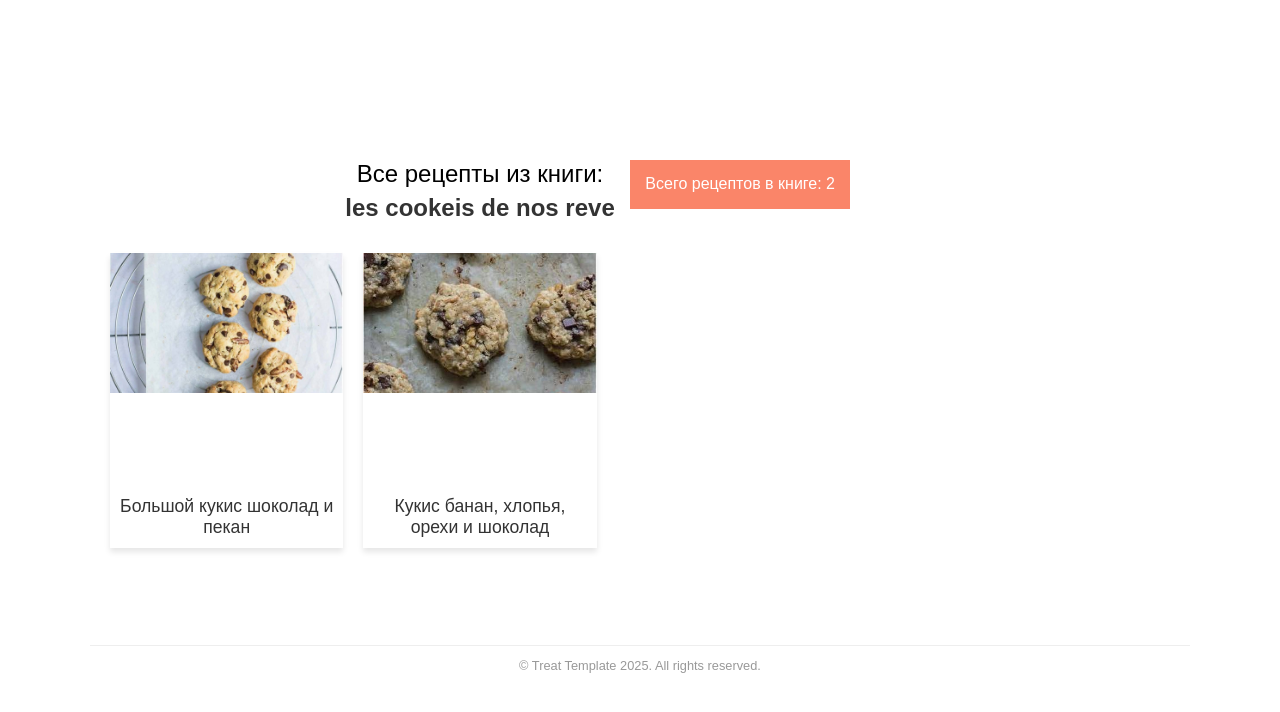
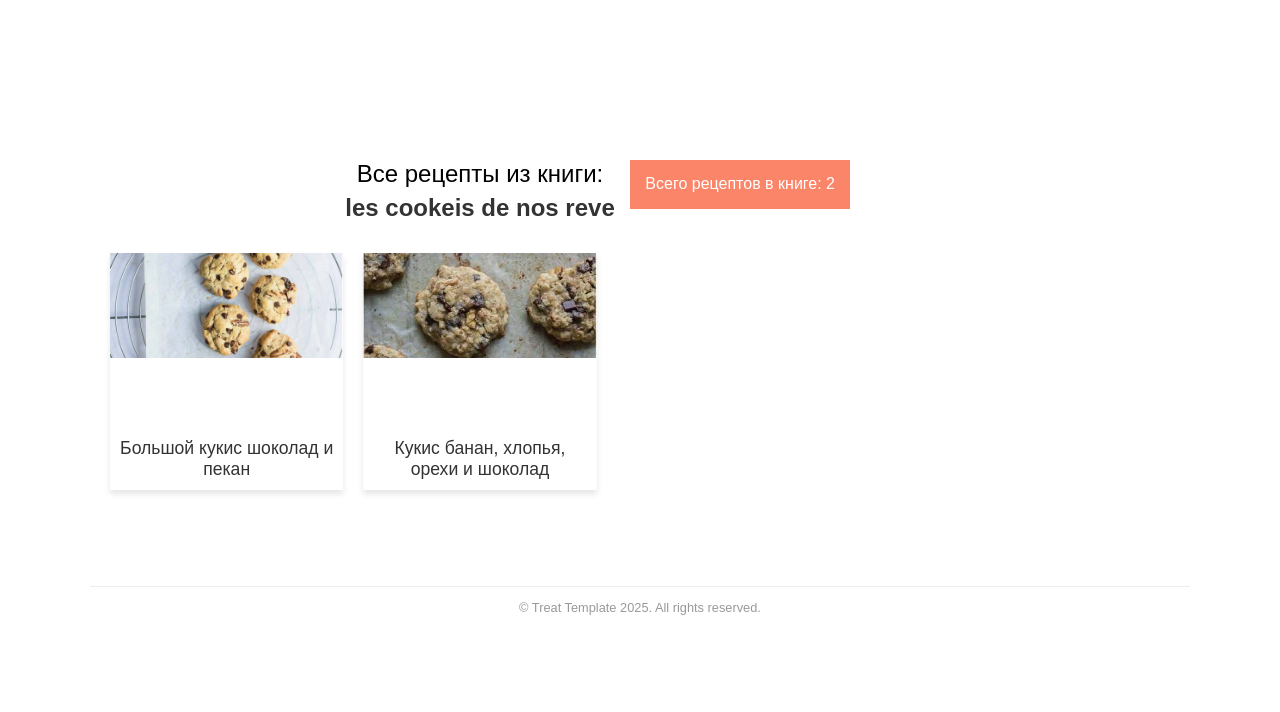
Before and after one commit to Helga1970/new-site, a Jekyll site: the page built from all-recipes-from-book/les-cookeis-de-nos-reve/index.md, in a window 1280 px wide. Shown: the top 712 px of the page. Built offline with Jekyll 4.4.1, drawn with Linux system fonts in a browser that asks for light colours; nearby versions of some CDN libraries; some web fonts are replaced.

Commit message:
Update all-recipes-from-book.html

```diff
--- a/_layouts/all-recipes-from-book.html
+++ b/_layouts/all-recipes-from-book.html
@@ -112,7 +112,7 @@ document.addEventListener("DOMContentLoaded", async function () {
 }
 .recipe-image-wrapper {
   width: 100%;
-  padding-top: 100%;
+  padding-top: 75%;
   position: relative;
 }
 .recipe-image-wrapper img {
```
